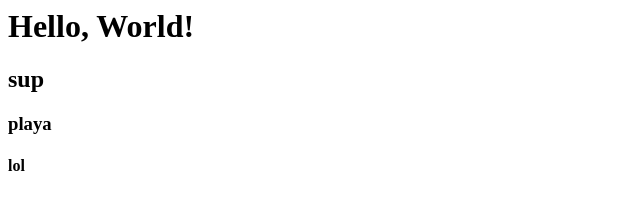
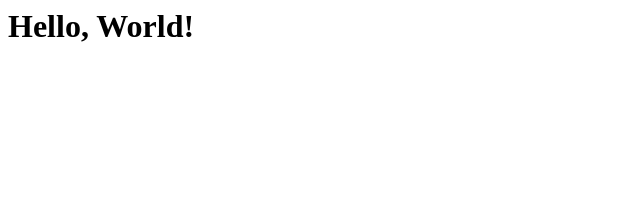
Before and after one commit to abacksch/myFirstWebsite, a plain HTML site: page index.html in a window 1280 px wide. Shown: the whole page, without its empty margins (0-640 px from the left). Drawn offline with Linux system fonts and the light colour scheme.

Commit message:
Add files via upload

```diff
--- a/index.html
+++ b/index.html
@@ -1,4 +1 @@
 <h1>Hello, World!</h1>
-<h2>sup</h2>
-<h3>playa</h3>
-<h4>lol</h4>
```
